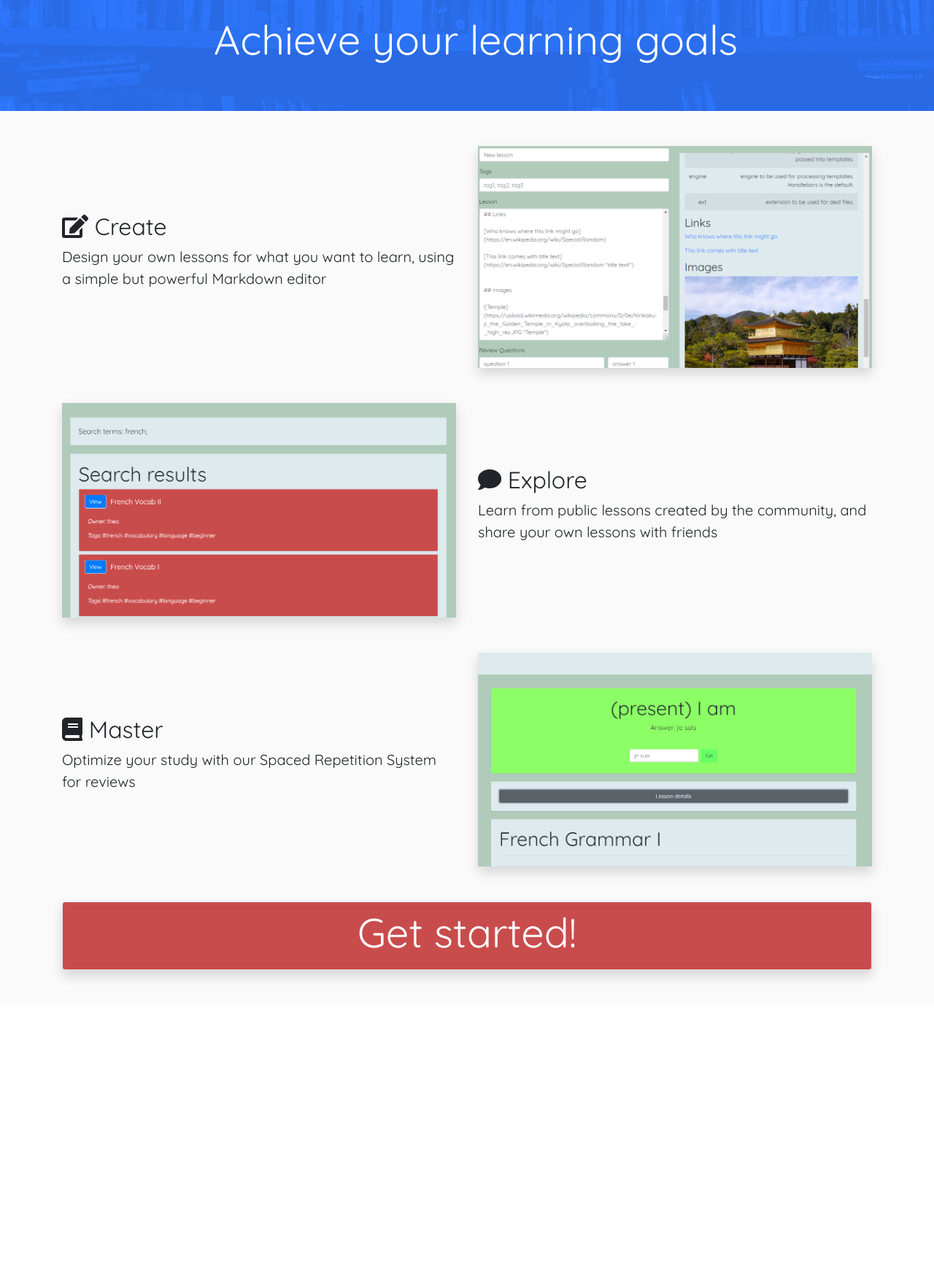
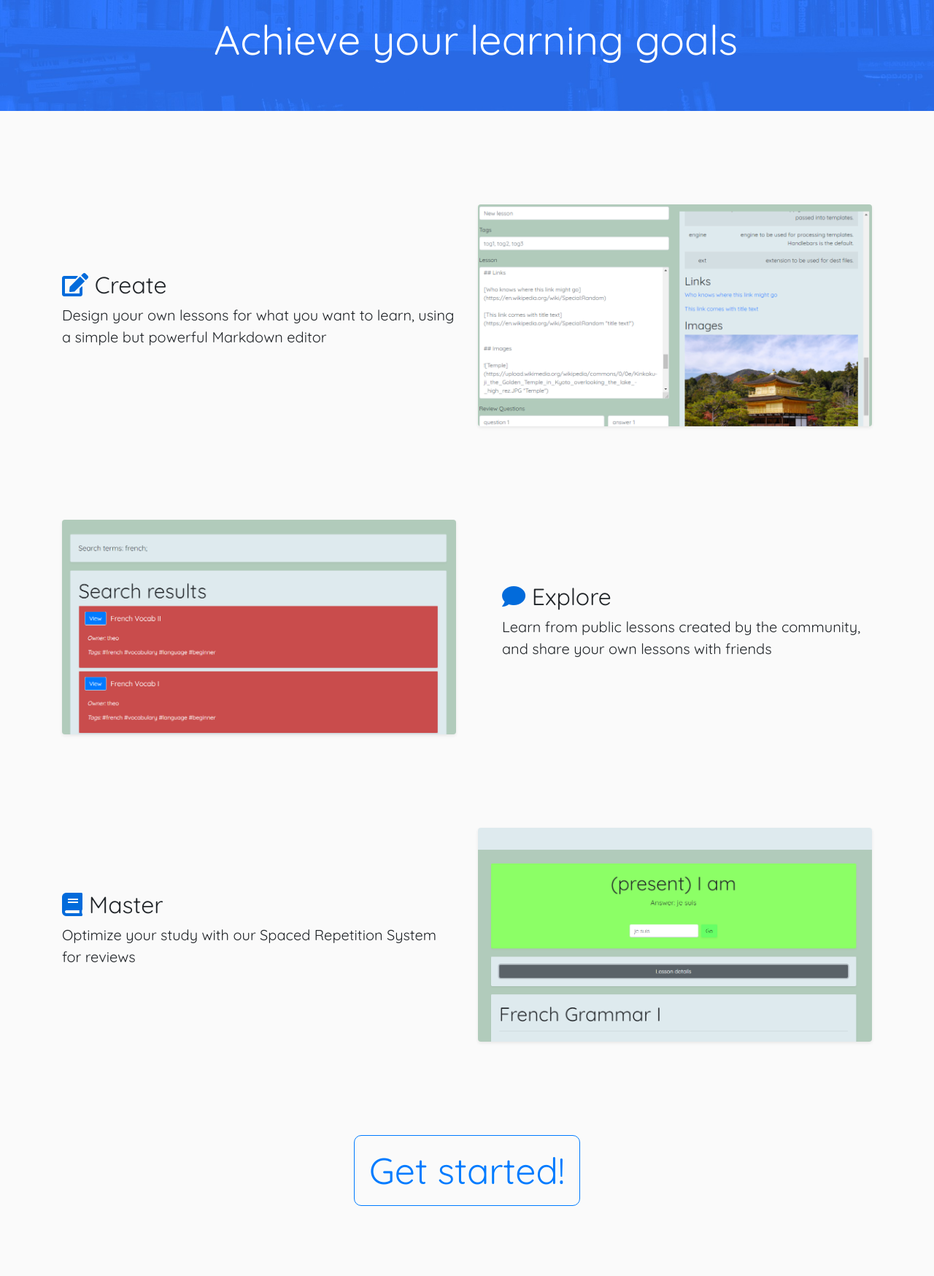
Before and after one commit to dmjz/studious, a Django app: page / in a window 1280 px wide. Shown: the part 260-2008 px from the top of the page at 73% size. Before the commit the page ends 1603 px from the top, so only its background shows below. Run offline with Django 3.2, Linux system fonts and the light colour scheme; some libraries are stand-ins or nearby versions.

Commit message:
fix home start button, content row spacing

```diff
--- a/core/templates/home.html
+++ b/core/templates/home.html
@@ -13,10 +13,15 @@
 {% block head %}
     <link rel="stylesheet" href="https://use.fontawesome.com/releases/v5.8.2/css/all.css">
     <style>
-        body{padding-top: 0px;}
-        .home-jumbo {
+        body{padding: 0px !important;}
+        .home-jumbo-head {
             background-image: url({% static "images/header.jpg" %});
             background-size: cover;
+        }
+        .home-jumbo-foot {
+            /* background-image: url({% static "images/banner_2.jpg" %}); */
+            background-color: #ccc;
+            margin-bottom: 0px !important;
         }
     </style>
 {% endblock %}
@@ -25,7 +30,7 @@
 
 {% block content-container-overwrite %}
 
-<div class="jumbotron home-jumbo jumbotron-fluid pl-4 text-center">
+<div class="jumbotron home-jumbo-head jumbotron-fluid pl-4 text-center">
         <h1 class="text-white text-roboto name-header"><strong>Studious</strong></h1>
         <div class="d-flex justify-content-center mb-4">
             <ul class="list-group list-group-horizontal d-flex justify-content-center mb-4">
@@ -54,92 +59,52 @@
 
 <div class="container home-container">
 
-    <div class="row my-5">
+    <div class="row mt-home-row">
         <div class="col-sm-6 d-flex align-items-center">
             <div>
-                <h2><i class="fa fa-pencil-square-o"></i> Create</h2>
+                <h2><i class="fa fa-pencil-square-o text-blue"></i> Create</h2>
                 <p class="lead">Design your own lessons for what you want to learn, using a simple but powerful Markdown editor</p>
             </div>
         </div>
         <div class="col-sm-6">
-            <img src="{% static 'images/edit_screenshot.PNG' %}" class="img-fluid float-right shadow" alt="edit_screenshot.PNG">
+            <img src="{% static 'images/edit_screenshot.PNG' %}" class="img-fluid float-right shadow-sm rounded" alt="edit_screenshot.PNG">
         </div>
     </div>
 
-    <div class="row my-5">
+    <div class="row mt-home-row">
         <div class="col-sm-6">
-            <img src="{% static 'images/search_screenshot.PNG' %}" class="img-fluid float-left shadow" alt="search_screenshot.PNG">
+            <img src="{% static 'images/search_screenshot.PNG' %}" class="img-fluid float-left shadow-sm rounded" alt="search_screenshot.PNG">
         </div>
-        <div class="col-sm-6 d-flex align-items-center">
+        <div class="col-sm-6 d-flex align-items-center pl-5">
             <div>
-                <h2><i class="fa fa-comment"></i> Explore</h2>
+                <h2><i class="fa fa-comment text-blue"></i> Explore</h2>
                 <p class="lead">Learn from public lessons created by the community, and share your own lessons with friends</p>
             </div>
         </div>
     </div>
 
-    <div class="row my-5">
+    <div class="row mt-home-row mb-home-row">
         <div class="col-sm-6 d-flex align-items-center">
             <div>
-                <h2><i class="fa fa-book"></i> Master</h2>
+                <h2><i class="fa fa-book text-blue"></i> Master</h2>
                 <p class="lead">Optimize your study with our Spaced Repetition System for reviews</p>
             </div>
         </div>
         <div class="col-sm-6">
-            <img src="{% static 'images/review_screenshot.PNG' %}" class="img-fluid float-right shadow" alt="review_screenshot.PNG">
+            <img src="{% static 'images/review_screenshot.PNG' %}" class="img-fluid float-right shadow-sm rounded" alt="review_screenshot.PNG">
         </div>
     </div>
 
-    <!-- <div class="row">
-
-        <div class="col-sm-6 d-flex mb-4">
-            <div class="card home-card shadow flex-fill text-center color-2" style="width: 18rem;">
-                <div class="card-body">
-                    <i class="fa fa-pencil-square-o fa-2x my-2"></i>
-                    <h2 class="card-title">Create</h2>
-                    <p class="card-text">Design your own lessons for what you want to learn</p>
-                </div>
+    <div class="text-center">
+        <a href="{% url 'signup' %}" class="btn btn-outline-primary btn-home-start">
+            Get started!
+        </a>
     </div>
 </div>
 
-        <div class="col-sm-6 d-flex mb-4">
-            <div class="card home-card shadow flex-fill text-center color-2" style="width: 18rem;">
-                <div class="card-body">
-                    <i class="fa fa-comment fa-2x my-2"></i>
-                    <h2 class="card-title">Share</h2>
-                    <p class="card-text">Publish your lessons or share them with friends</p>
-                </div>
-            </div>
-        </div>
-
-        <div class="col-sm-6 d-flex mb-4">
-            <div class="card home-card shadow flex-fill text-center color-2" style="width: 18rem;">
-                <div class="card-body">
-                    <i class="fa fa-search fa-2x my-2"></i>
-                    <h2 class="card-title">Explore</h2>
-                    <p class="card-text">Learn from public lessons created by the community</p>
-                </div>
-            </div>
-        </div>
-
-        <div class="col-sm-6 d-flex mb-4">
-            <div class="card home-card shadow flex-fill text-center color-2" style="width: 18rem;">
-                <div class="card-body">
-                    <i class="fa fa-book fa-2x my-2"></i>
-                    <h2 class="card-title">Master</h2>
-                    <p class="card-text">Use our spaced repetition system to review efficiently</p>
-                </div>
-            </div>
-        </div>
-
+<!-- <div class="container-fluid home-jumbo-foot text-center">
+    <p>footer stuff</p>
 </div> -->
-
-    <a href="{% url 'signup' %}" class="a-btn">
-        <div class="jumbotron jumbotron-fluid my-5 p-2 color-3 text-center shadow border rounded get-started-btn">
-            <h2 class="display-4">Get started!</h2>
-        </div>
-    </a>
-</div>
 {% endblock %}
 
 {% block endbody %}
--- a/static/css/style.css
+++ b/static/css/style.css
@@ -29,12 +29,31 @@ body {
     background: rgb(250, 250, 250) !important;
 }
 
+.mt-home-row {
+    margin-top: 8rem !important;
+}
+
+.mb-home-row {
+    margin-bottom: 8rem !important;
+}
+
+.btn-home-start {
+    padding: 10px 20px;
+    font-size: 50px;
+    border-radius: 10px;
+    margin-bottom: 6rem;
+}
+
 .text-roboto {
     font-family: 'Roboto', Arial, sans-serif;
 }
 
 .text-white {
     color: #FFFFFF;
+}
+
+.text-blue {
+    color: rgb(2, 107, 219);
 }
 
 .color-1 {
```
Also changed, not shown: static/images/banner.jpg (deleted). Lines whose indentation alone changed are shown as unchanged.
